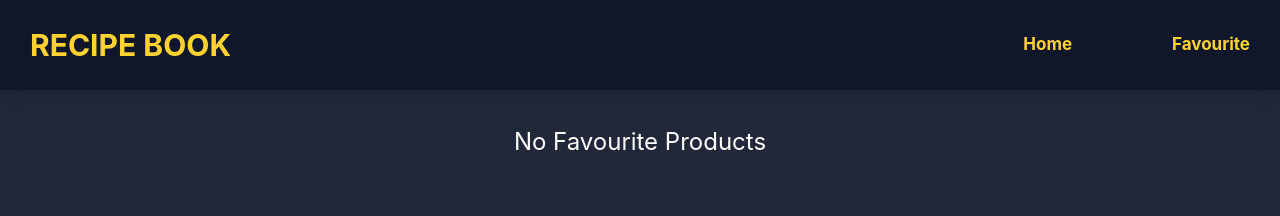
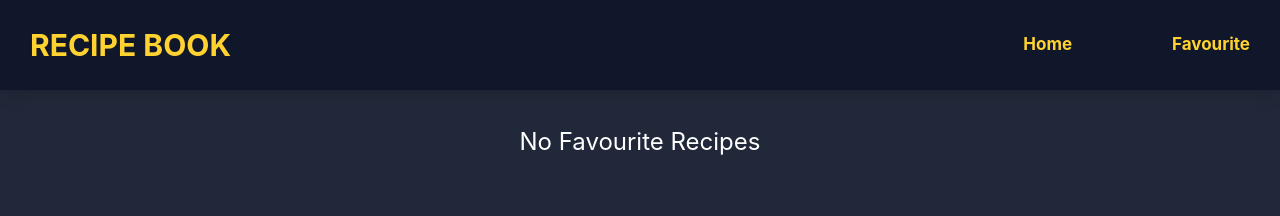
Before and after one commit to Naji2402/RecipeFinder, a React (Vite) app: page /favourites in a window 1280 px wide. Shown: the top 216 px of the page. Built offline with nearby package versions, Linux system fonts and the light colour scheme.

Commit message:
minute detail fixed

```diff
--- a/src/components/Favourites/Favourites.jsx
+++ b/src/components/Favourites/Favourites.jsx
@@ -15,7 +15,9 @@ function Favourites() {
       <div className="flex flex-col gap-5 py-4 px-3 ">
         {favRecipe.length > 0 ? (
           <div>
-            <h2 className="text-white font-bold text-xl mb-3">Favourite Recipes</h2>
+            <h2 className="text-white font-bold text-xl mb-3">
+              Favourite Recipes
+            </h2>
             <div className="grid gap-5 sm:grid-cols-2 sm:gap-5  md:gap-6 lg:grid-cols-3 lg:gap-8 2xl:grid-cols-4">
               {favRecipe.map((item) => {
                 return (
@@ -33,7 +35,7 @@ function Favourites() {
           </div>
         ) : (
           <div className="flex justify-center pt-5">
-            <h1 className="text-white text-2xl">No Favourite Products</h1>
+            <h1 className="text-white text-2xl">No Favourite Recipes</h1>
           </div>
         )}
       </div>
```
